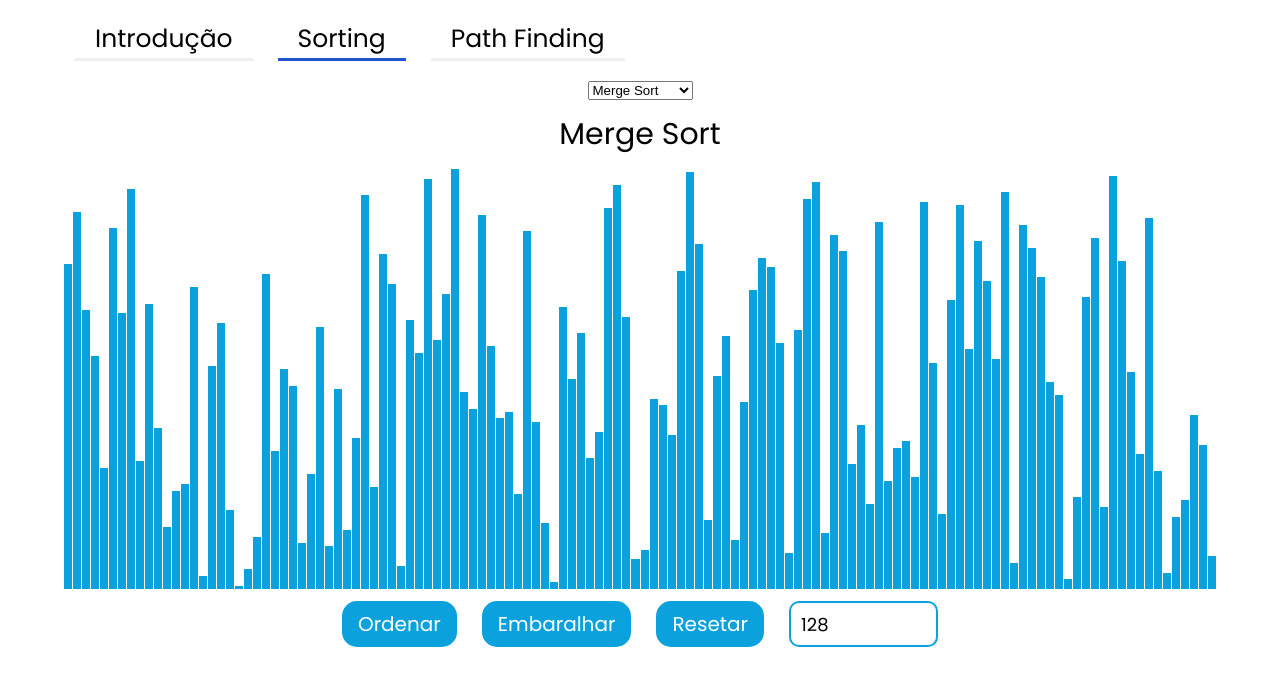
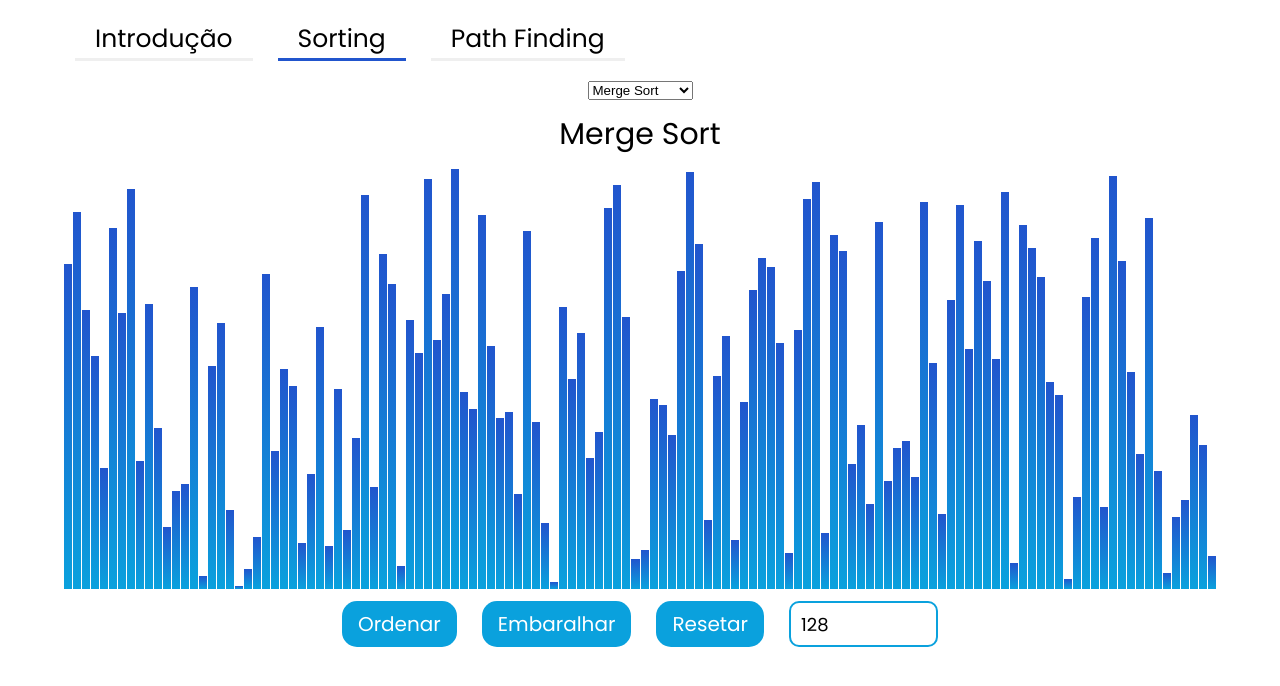
Before and after one commit to schaldach/algo-voyager, a Next.js app: page /sorting in a window 1280 px wide. Shown: the top 686 px of the page. Built offline with nearby package versions, Linux system fonts and the light colour scheme.

Commit message:
mais gradientes legais

```diff
--- a/pages/sorting.js
+++ b/pages/sorting.js
@@ -244,7 +244,7 @@ function Sorting() {
             </select>
             <div className="algotitle">{currentAlgo}</div>
             <div className="algobars" style={{gridTemplateColumns:returnString()}}>
-                {currentArray.map((counter,index) => <div key={index} style={{height:String(counter.n*100/currentArray.length)+'%', backgroundColor:counter.color==='blue'?'var(--color4)':counter.color==='green'?'var(--color8)':'var(--color6)'}}></div>)}
+                {currentArray.map((counter,index) => <div key={index} style={{height:String(counter.n*100/currentArray.length)+'%', background:`linear-gradient(to top, ${counter.color==='blue'?'var(--color4), var(--color5))':counter.color==='green'?'var(--color8), var(--color9))':'var(--color6), var(--color7))'}`}}></div>)}
             </div>
             <div className="algobuttons">
                 <button className={animationRunning?'disabledbutton':''} onClick={runAlgorithm}>Ordenar</button>
--- a/styles/index.css
+++ b/styles/index.css
@@ -8,7 +8,8 @@
   --color5: #2155CD;
   --color6: #d2042d;
   --color7: #a51633;
-  --color8: #2bb3a5;
+  --color8: #c1ff1c;
+  --color9: #58bb43;
   --font1: 'Poppins', sans-serif;
 }
 [data-theme='dark'] {
@@ -19,7 +20,8 @@
   --color5: #440c85;
   --color6: #d2042d;
   --color7: #a51633;
-  --color8: #2bb3a5;
+  --color8: #c1ff1c;
+  --color9: #58bb43;
   --font1: 'Poppins', sans-serif;
 }
 
@@ -95,7 +97,6 @@ main{
 }
 .algobars>div{
   width: 100%;
-  background-color: var(--color4);
 }
 .algobuttons{
   display: flex;
```
